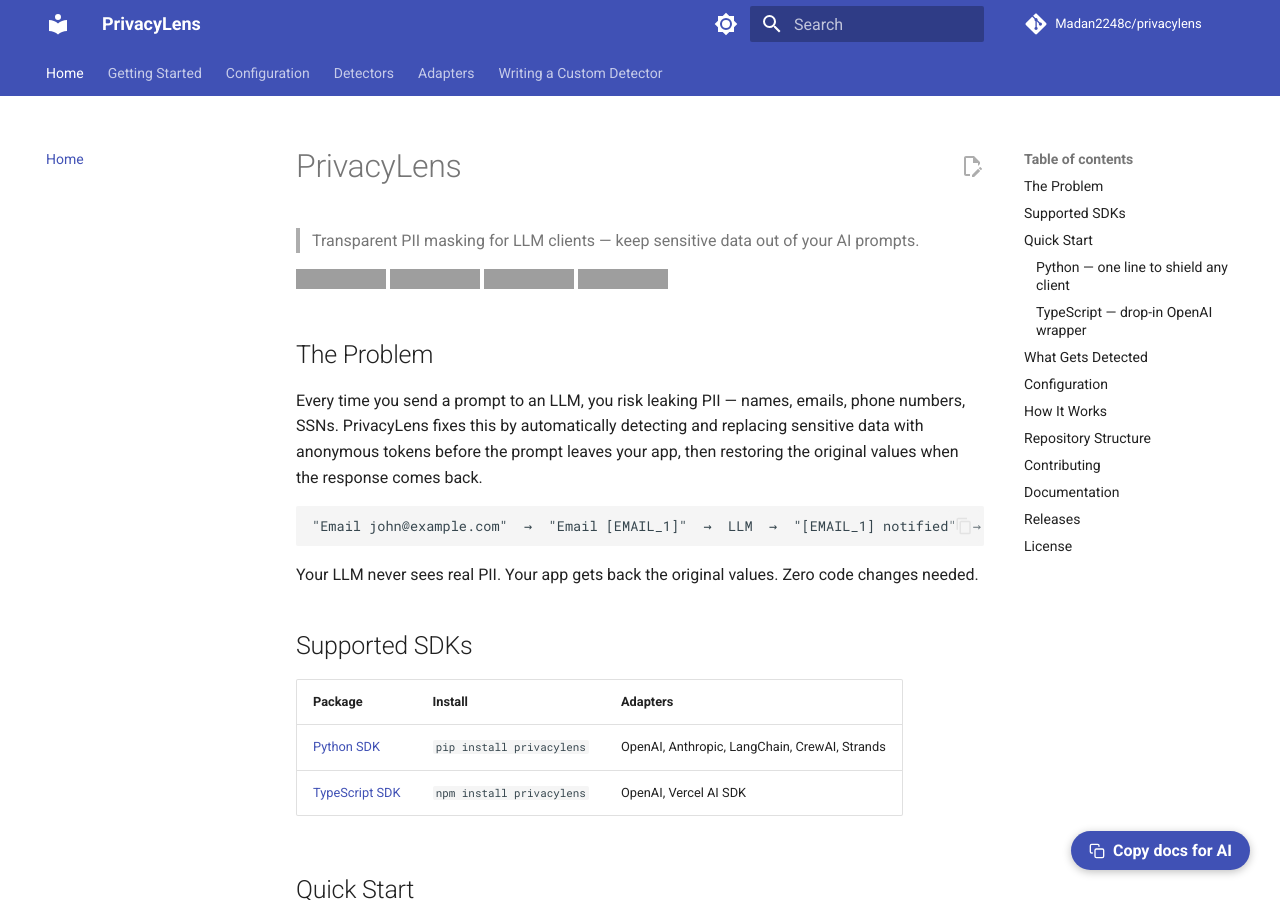
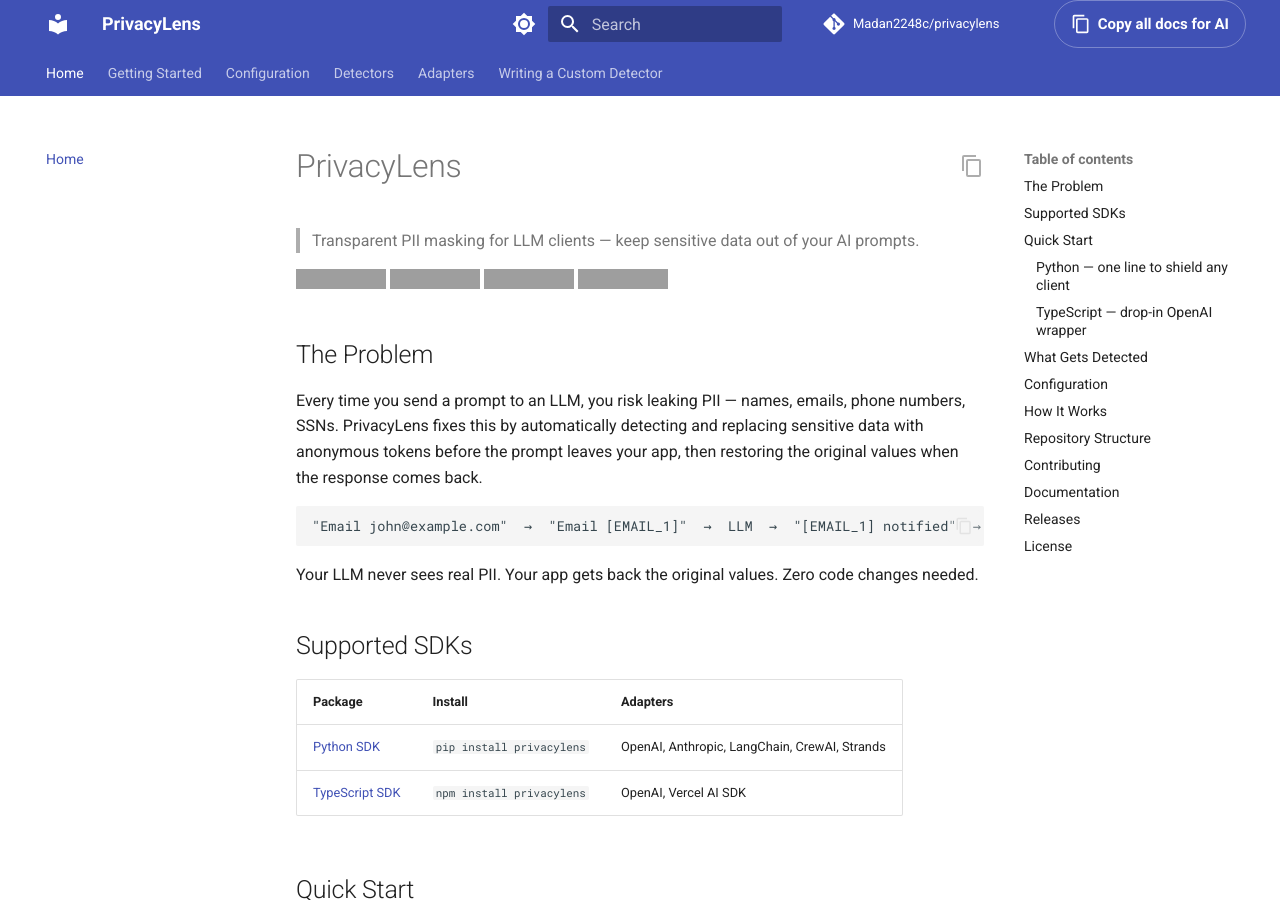
Before and after one commit to Madan2248c/privacylens, an MkDocs documentation site: the page built from docs/index.md, in a window 1280 px wide and 900 px high. Built offline with MkDocs 1.6.1 and Material for MkDocs 9.7.7, drawn with Linux system fonts in a browser that asks for light colours; comment, search, counter and statistics services are not loaded; some of the changed lines change nothing that is shown; grey boxes are pictures that could not be loaded.

Commit message:
docs: replace edit button with per-page Copy for AI; add Copy all docs to header nav

```diff
--- a/docs/index.md
+++ b/docs/index.md
@@ -172,11 +172,11 @@
 
 ## Documentation
 
-- [Getting Started](./docs/getting-started.md)
-- [Configuration](./docs/configuration.md)
-- [Detectors](./docs/detectors.md)
-- [Adapters](./docs/adapters.md)
-- [Writing a Custom Detector](./docs/writing-a-custom-detector.md)
+- [Getting Started](./getting-started.md)
+- [Configuration](./configuration.md)
+- [Detectors](./detectors.md)
+- [Adapters](./adapters.md)
+- [Writing a Custom Detector](./writing-a-custom-detector.md)
 
 ## Releases
 
--- a/docs/js/ai-copy.js
+++ b/docs/js/ai-copy.js
@@ -1,59 +1,79 @@
-// Inject a "Copy docs for AI" button into every page.
-// Clicking it fetches llms-full.txt and copies it to the clipboard.
+// PrivacyLens AI copy buttons
+// 1. Per-page "Copy for AI" button (replaces edit button) — copies current page markdown
+// 2. "Copy all docs" button injected into the header nav — copies llms-full.txt
 
-document.addEventListener("DOMContentLoaded", () => {
+const RAW_BASE = "https://raw.githubusercontent.com/Madan2248c/privacylens/main/docs/";
+const SITE_BASE = "https://madan2248c.github.io/privacylens/";
+
+async function fetchAndCopy(url, btn, successText) {
+  const span = btn.querySelector("span") || btn;
+  const original = span.textContent;
+  try {
+    const text = await fetch(url).then((r) => {
+      if (!r.ok) throw new Error(r.status);
+      return r.text();
+    });
+    await navigator.clipboard.writeText(text);
+    span.textContent = "Copied!";
+    setTimeout(() => (span.textContent = original), 2000);
+  } catch {
+    window.open(url, "_blank");
+  }
+}
+
+function initPageCopyButton() {
+  const btn = document.querySelector(".ai-copy-page");
+  if (!btn) return;
+
+  const srcPath = btn.getAttribute("data-src-path");
+  if (!srcPath) return;
+
+  btn.addEventListener("click", () => {
+    fetchAndCopy(RAW_BASE + srcPath, btn, "Copied!");
+  });
+}
+
+function initAllDocsCopyButton() {
+  // Inject into the header actions area (right side of top nav)
+  const headerInner = document.querySelector(".md-header__inner");
+  if (!headerInner || document.getElementById("ai-copy-all-btn")) return;
+
   const btn = document.createElement("button");
-  btn.id = "ai-copy-btn";
-  btn.title = "Copy full docs to clipboard for use with AI assistants";
+  btn.id = "ai-copy-all-btn";
+  btn.title = "Copy full docs for AI (llms-full.txt)";
   btn.innerHTML = `
-    <svg xmlns="http://www.w3.org/2000/svg" width="16" height="16" viewBox="0 0 24 24" fill="none"
-         stroke="currentColor" stroke-width="2" stroke-linecap="round" stroke-linejoin="round">
-      <rect x="9" y="9" width="13" height="13" rx="2" ry="2"></rect>
-      <path d="M5 15H4a2 2 0 0 1-2-2V4a2 2 0 0 1 2-2h9a2 2 0 0 1 2 2v1"></path>
+    <svg xmlns="http://www.w3.org/2000/svg" viewBox="0 0 24 24" width="20" height="20" fill="currentColor">
+      <path d="M19 21H8V7h11m0-2H8a2 2 0 0 0-2 2v14a2 2 0 0 0 2 2h11a2 2 0 0 0 2-2V7a2 2 0 0 0-2-2m-3-4H4a2 2 0 0 0-2 2v14h2V3h12V1Z"/>
     </svg>
-    <span>Copy docs for AI</span>
+    <span>Copy all docs for AI</span>
   `;
 
   Object.assign(btn.style, {
-    position: "fixed",
-    bottom: "1.5rem",
-    right: "1.5rem",
-    zIndex: "999",
     display: "flex",
     alignItems: "center",
-    gap: "0.4rem",
-    padding: "0.5rem 0.9rem",
-    borderRadius: "2rem",
-    border: "none",
-    background: "var(--md-primary-fg-color)",
+    gap: "0.35rem",
+    padding: "0 0.8rem",
+    height: "2.4rem",
+    borderRadius: "1.2rem",
+    border: "1px solid rgba(255,255,255,0.3)",
+    background: "transparent",
     color: "var(--md-primary-bg-color)",
-    fontSize: "0.8rem",
+    fontSize: "0.75rem",
     fontWeight: "600",
     cursor: "pointer",
-    boxShadow: "0 2px 8px rgba(0,0,0,0.25)",
-    transition: "opacity 0.2s",
+    whiteSpace: "nowrap",
+    marginLeft: "0.5rem",
   });
 
-  btn.addEventListener("mouseenter", () => (btn.style.opacity = "0.85"));
-  btn.addEventListener("mouseleave", () => (btn.style.opacity = "1"));
-
-  btn.addEventListener("click", async () => {
-    const base = document.querySelector('meta[name="site-url"]')?.getAttribute("content")
-      ?? window.location.origin + window.location.pathname.replace(/\/[^/]*$/, "/");
-    const url = new URL("llms-full.txt", base).href;
-
-    try {
-      const text = await fetch(url).then((r) => r.text());
-      await navigator.clipboard.writeText(text);
-      const span = btn.querySelector("span");
-      if (span) {
-        span.textContent = "Copied!";
-        setTimeout(() => (span.textContent = "Copy docs for AI"), 2000);
-      }
-    } catch {
-      window.open(url, "_blank");
-    }
+  btn.addEventListener("click", () => {
+    fetchAndCopy(SITE_BASE + "llms-full.txt", btn, "Copied!");
   });
 
-  document.body.appendChild(btn);
+  headerInner.appendChild(btn);
+}
+
+// MkDocs Material uses instant navigation — re-init on every page load
+document$.subscribe(() => {
+  initPageCopyButton();
+  initAllDocsCopyButton();
 });
--- a/mkdocs.yml
+++ b/mkdocs.yml
@@ -3,10 +3,10 @@
 site_url: https://madan2248c.github.io/privacylens/
 repo_url: https://github.com/Madan2248c/privacylens
 repo_name: Madan2248c/privacylens
-edit_uri: edit/main/docs/
 
 theme:
   name: material
+  custom_dir: overrides
   palette:
     - scheme: default
       primary: indigo
@@ -25,7 +25,6 @@
     - navigation.sections
     - navigation.top
     - content.code.copy
-    - content.action.edit
 
 markdown_extensions:
   - pymdownx.highlight:
--- /dev/null
+++ b/overrides/partials/actions.html
@@ -0,0 +1,9 @@
+{#- Replace the edit/view buttons with a "Copy for AI" button that copies this page's markdown -#}
+<button
+  class="md-content__button md-icon ai-copy-page"
+  title="Copy this page for AI"
+  data-src-path="{{ page.file.src_path }}"
+  aria-label="Copy this page for AI"
+>
+  {% include ".icons/material/content-copy.svg" %}
+</button>
```
